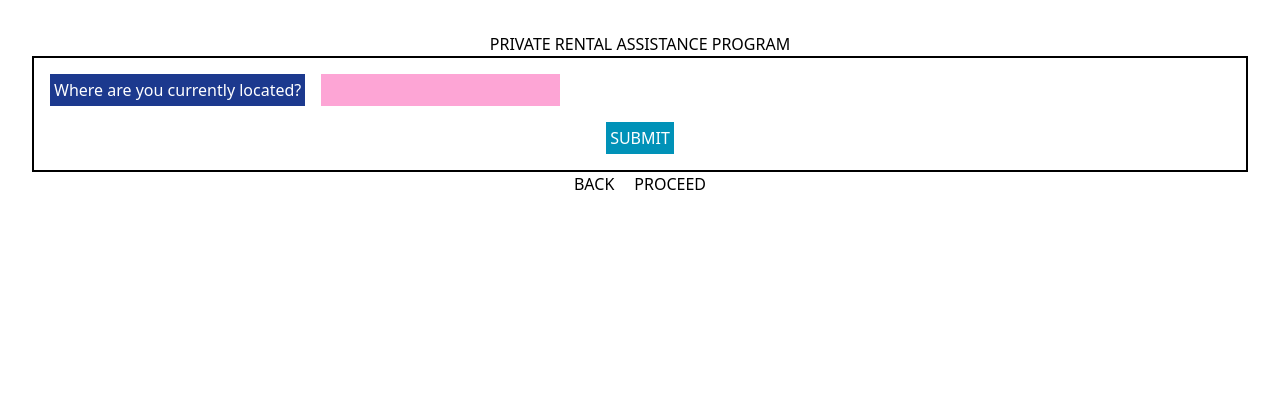
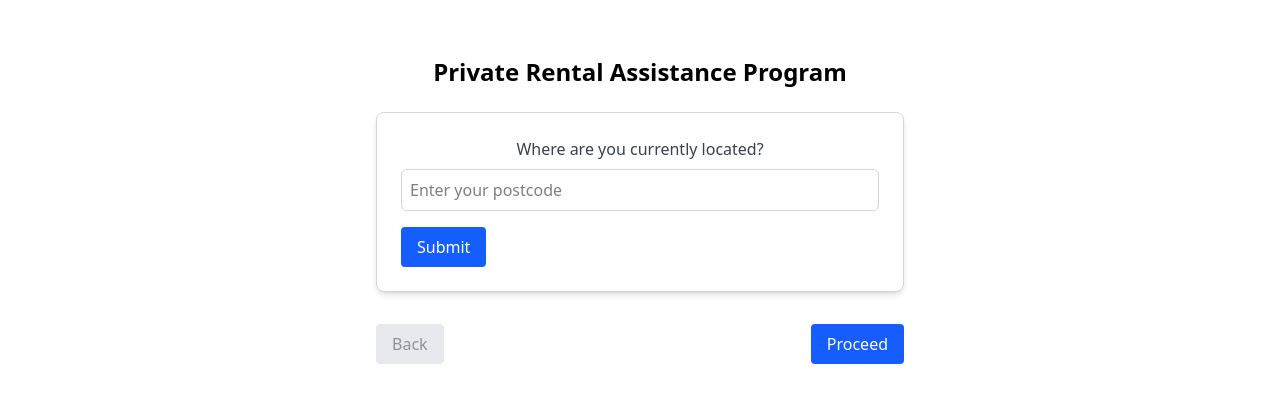
Before and after one commit to ngthaoph/prap-form, a React (Vite) app: page / in a window 1280 px wide. Shown: the top 402 px of the page. Built offline with nearby package versions, Linux system fonts and the light colour scheme.

Commit message:
fix logic

```diff
--- a/src/App.tsx
+++ b/src/App.tsx
@@ -4,24 +4,30 @@ import Affordability from "./components/Affordability";
 import Catchment from "./components/Catchment";
 import ClientDetails from "./components/ClientDetails";
 import { ifInCatchment } from "./services/helper";
-//FORM
+
 const initialFormState = {
+  postcode: "",
   name: "",
-
   rent: "",
   income: "",
+  affordability: false,
+  incomeLimit: false,
 };
+
 const formReducer = (state, action) => {
   switch (action.type) {
+    case "postcode":
+      return { ...state, postcode: action.payload };
     case "name":
-      return {
-        ...state,
-        name: action.payload,
-      };
+      return { ...state, name: action.payload };
     case "rent":
       return { ...state, rent: action.payload };
     case "income":
       return { ...state, income: action.payload };
+    case "affordability":
+      return { ...state, affordability: action.payload };
+    case "incomeLimit":
+      return { ...state, incomeLimit: action.payload };
     default:
       return state;
   }
@@ -29,52 +35,50 @@ const formReducer = (state, action) => {
 
 function App() {
   const [currentPage, setCurrentPage] = useState(1);
-  const handleCurrentPage = (delta: number): void => {
-    setCurrentPage((prevPage) => prevPage + delta);
-  };
   const [postcode, setPostcode] = useState("");
   const [submittedPostcode, setSubmittedPostcode] = useState("");
   const [searched, setSearched] = useState(false);
-  const [rent, setRent] = useState("");
-  const [income, setIncome] = useState("");
+  const [state, dispatch] = useReducer(formReducer, initialFormState);
 
-  //APPLICANT DETAILS
-  const [state, dispatch] = useReducer(formReducer, initialFormState);
-  console.log(state);
+  const handleCurrentPage = (delta: number) => {
+    setCurrentPage((prevPage) => prevPage + delta);
+  };
 
   const handleClientDetails = (e) => {
-    dispatch({
-      type: "name",
-      payload: e.target.value,
-    });
+    dispatch({ type: "name", payload: e.target.value });
   };
+
   const handleSubmitClientDetails = (e) => {
     e.preventDefault();
     console.log("Client details submitted");
   };
-  ////////////////
-  //AFFORDABLITY
+
   const handleIncome = (e) => {
     dispatch({ type: "income", payload: e.target.value });
+    const isWithinIncomeLimit = state.income < 1500;
+    isWithinIncomeLimit &&
+      dispatch({ type: "incomeLimit", payload: !state.incomeLimit });
   };
+
   const handleRent = (e) => {
     dispatch({ type: "rent", payload: e.target.value });
   };
+
   const handleSubmitAffordability = (e) => {
     e.preventDefault();
-    const rentValue = parseFloat(rent);
-    const incomeValue = parseFloat(income);
+    const rentValue = parseFloat(state.rent);
+    const incomeValue = parseFloat(state.income);
 
     const percentage = (rentValue / incomeValue) * 100;
-    const isAffordable = percentage <= 55; // Rent must be ≤ 55% of income
-    const isWithinIncomeLimit = incomeValue < 1500; // Income must be < $1500
-    console.log(isWithinIncomeLimit);
+
+    percentage <= 55
+      ? dispatch({ type: "affordability", payload: true })
+      : dispatch({ type: "affordability", payload: false });
   };
 
-  ////////////////
-
-  const handlePostcode = (event) => {
-    setPostcode(event.target.value);
+  const handlePostcode = (e) => {
+    setPostcode(e.target.value);
+    dispatch({ type: "postcode", payload: e.target.value });
   };
 
   const handleSubmitPostcode = (e) => {
@@ -87,8 +91,12 @@ function App() {
   const inCatchment = ifInCatchment(submittedPostcode);
 
   return (
-    <div>
-      <h1>PRIVATE RENTAL ASSISTANCE PROGRAM</h1>
+    <div className="max-w-xl mx-auto p-6">
+      <h1 className="text-2xl font-bold text-center mb-6">
+        Private Rental Assistance Program
+      </h1>
+
+      {/* PAGE FLOW */}
       {currentPage === 1 && (
         <Catchment
           handleSubmitPostcode={handleSubmitPostcode}
@@ -99,13 +107,15 @@ function App() {
           submittedPostcode={submittedPostcode}
         />
       )}
+
       {currentPage === 2 && (
         <ClientDetails
+          state={state}
           handleClientDetails={handleClientDetails}
           handleSubmitClientDetails={handleSubmitClientDetails}
-          state={state}
         />
       )}
+
       {currentPage === 3 && (
         <Affordability
           state={state}
@@ -114,99 +124,26 @@ function App() {
           handleSubmitAffordability={handleSubmitAffordability}
         />
       )}
-      {/*FORM DIRECTION*/}
-      <div className="flex justify-center gap-5">
-        <button type="button" onClick={() => handleCurrentPage(-1)}>
-          BACK
+
+      {/* NAVIGATION BUTTONS */}
+      <div className="flex justify-between mt-8">
+        <button
+          type="button"
+          onClick={() => handleCurrentPage(-1)}
+          disabled={currentPage === 1}
+          className="bg-gray-300 text-gray-800 px-4 py-2 rounded hover:bg-gray-400 disabled:opacity-50"
+        >
+          Back
         </button>
-        <button type="button" onClick={() => handleCurrentPage(1)}>
-          PROCEED
+        <button
+          type="button"
+          onClick={() => handleCurrentPage(1)}
+          className="bg-blue-600 text-white px-4 py-2 rounded hover:bg-blue-700"
+        >
+          Proceed
         </button>
       </div>
     </div>
-
-    // <div className="flex justify-center p-4">
-    //   <div>
-    //     <div>
-    //       {!searched && (
-    //         <form
-    //           className="flex flex-col border-2 justify-start gap-4 p-4"
-    //           onSubmit={handleSubmit}
-    //         >
-    //           <label className="flex flex-row gap-4">
-    //             <div className="bg-blue-900 text-white p-1">Postcode</div>
-    //             <input
-    //               className="bg-pink-300 p-1"
-    //               type="text"
-    //               name="postcode"
-    //               value={postcode}
-    //               onChange={handlePostcode}
-    //             />
-    //           </label>
-    //           <button className="flex justify-center" type="submit">
-    //             <div className="bg-cyan-600 p-1 text-white">SUBMIT</div>
-    //           </button>
-    //         </form>
-    //       )}
-
-    //       {searched && (
-    //         <div className="border p-4 mt-4">
-    //           <div className="mb-2">
-    //             {inCatchment
-    //               ? "✅ You are within our catchment"
-    //               : "❌ You are not within our catchment"}
-    //           </div>
-    //           <button
-    //             className="bg-gray-300 p-1"
-    //             onClick={() => setSearched(false)}
-    //           >
-    //             Back
-    //           </button>
-    //         </div>
-    //       )}
-    //     </div>
-
-    //     {step === 2 && (
-    //       <div>
-    //         <form
-    //           className="flex flex-col border-2 justify-start gap-4 p-4 mt-4"
-    //           onSubmit={handleEligibility}
-    //         >
-    //           <label className="flex flex-row gap-4">
-    //             <div className="bg-blue-900 text-white p-1">Rent ($)</div>
-    //             <input
-    //               className="bg-pink-300 p-1"
-    //               type="number"
-    //               value={rent}
-    //               onChange={(e) => setRent(e.target.value)}
-    //             />
-    //           </label>
-    //           <label className="flex flex-row gap-4">
-    //             <div className="bg-blue-900 text-white p-1">Income ($)</div>
-    //             <input
-    //               className="bg-pink-300 p-1"
-    //               type="number"
-    //               value={income}
-    //               onChange={(e) => setIncome(e.target.value)}
-    //             />
-    //           </label>
-    //           <button className="flex justify-center" type="submit">
-    //             <div className="bg-cyan-600 p-1 text-white">
-    //               Check Eligibility
-    //             </div>
-    //           </button>
-    //         </form>
-
-    //         {(state.isAffordable || state.isIncomeLimit) && (
-    //           <div className="mt-4 border p-2">
-    //             <div>Affordable: {state.isAffordable ? "Yes" : "No"}</div>
-    //             <div>Income Limit: {state.isIncomeLimit ? "Yes" : "No"}</div>
-    //           </div>
-    //         )}
-    //       </div>
-    //     )}
-    //   </div>
-    // </div>
   );
 }
 
--- a/src/components/Affordability.tsx
+++ b/src/components/Affordability.tsx
@@ -53,6 +53,9 @@ function Affordability({
           Check Eligibility
         </button>
       </form>
+      {state.affordability === true
+        ? "Your rent is affordable"
+        : "Your rent is not affordable"}
     </div>
   );
 }
--- a/src/components/Catchment.tsx
+++ b/src/components/Catchment.tsx
@@ -9,37 +9,50 @@ function Catchment({
   submittedPostcode,
 }) {
   const inCatchment = ifInCatchment(submittedPostcode);
+
   return (
-    <div>
+    <div className="w-full">
       {!searched && (
         <form
-          className="flex flex-col border-2 justify-start gap-4 p-4"
           onSubmit={handleSubmitPostcode}
+          className="flex flex-col gap-4 border border-gray-300 p-6 rounded-lg shadow-md"
         >
-          <label className="flex flex-row gap-4">
-            <div className="bg-blue-900 text-white p-1">
+          <label className="flex flex-col gap-2">
+            <span className="font-medium text-gray-700">
               Where are you currently located?
-            </div>
+            </span>
             <input
-              className="bg-pink-300 p-1"
               type="text"
               name="postcode"
               value={postcode}
               onChange={handlePostcode}
+              className="p-2 border border-gray-300 rounded-md focus:outline-none focus:ring-2 focus:ring-blue-500"
+              placeholder="Enter your postcode"
             />
           </label>
-          <button className="flex justify-center" type="submit">
-            <div className="bg-cyan-600 p-1 text-white">SUBMIT</div>
+
+          <button
+            type="submit"
+            className="self-start bg-blue-600 text-white px-4 py-2 rounded hover:bg-blue-700 transition"
+          >
+            Submit
           </button>
         </form>
       )}
+
       {searched && (
-        <div className="border p-4 mt-4">
-          <div className="mb-2">
-            {inCatchment
-              ? "✅ You are within our catchment"
-              : "❌ You are not within our catchment"}
-          </div>
+        <div className="mt-6 p-4 border border-gray-300 rounded-lg bg-gray-50">
+          <p className="text-lg font-medium">
+            {inCatchment ? (
+              <span className="text-green-600">
+                ✅ You are within our catchment
+              </span>
+            ) : (
+              <span className="text-red-600">
+                ❌ You are not within our catchment
+              </span>
+            )}
+          </p>
         </div>
       )}
     </div>
```
Also changed, not shown: 1 other file (tests, documents, lock files or other folders).
